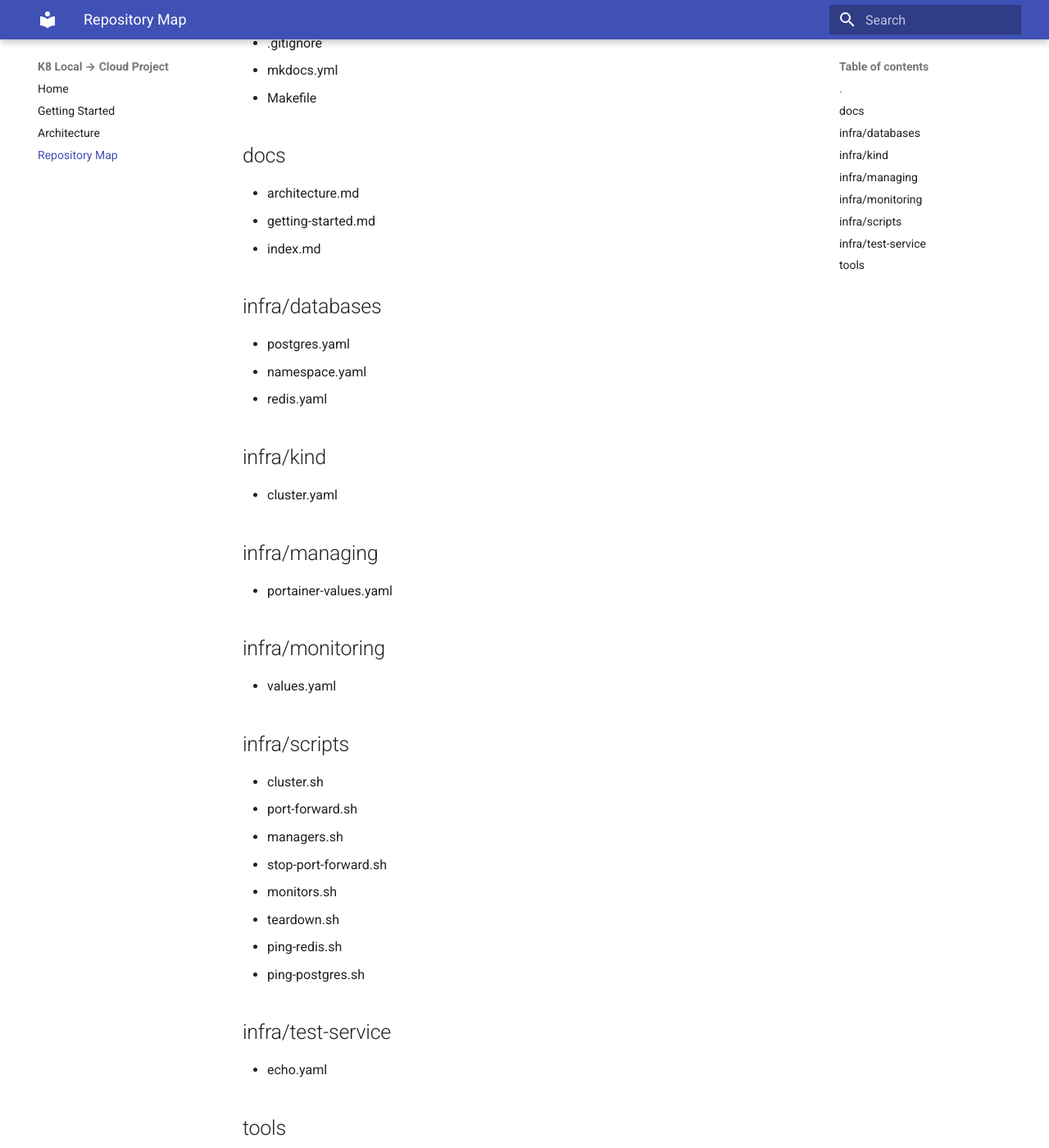
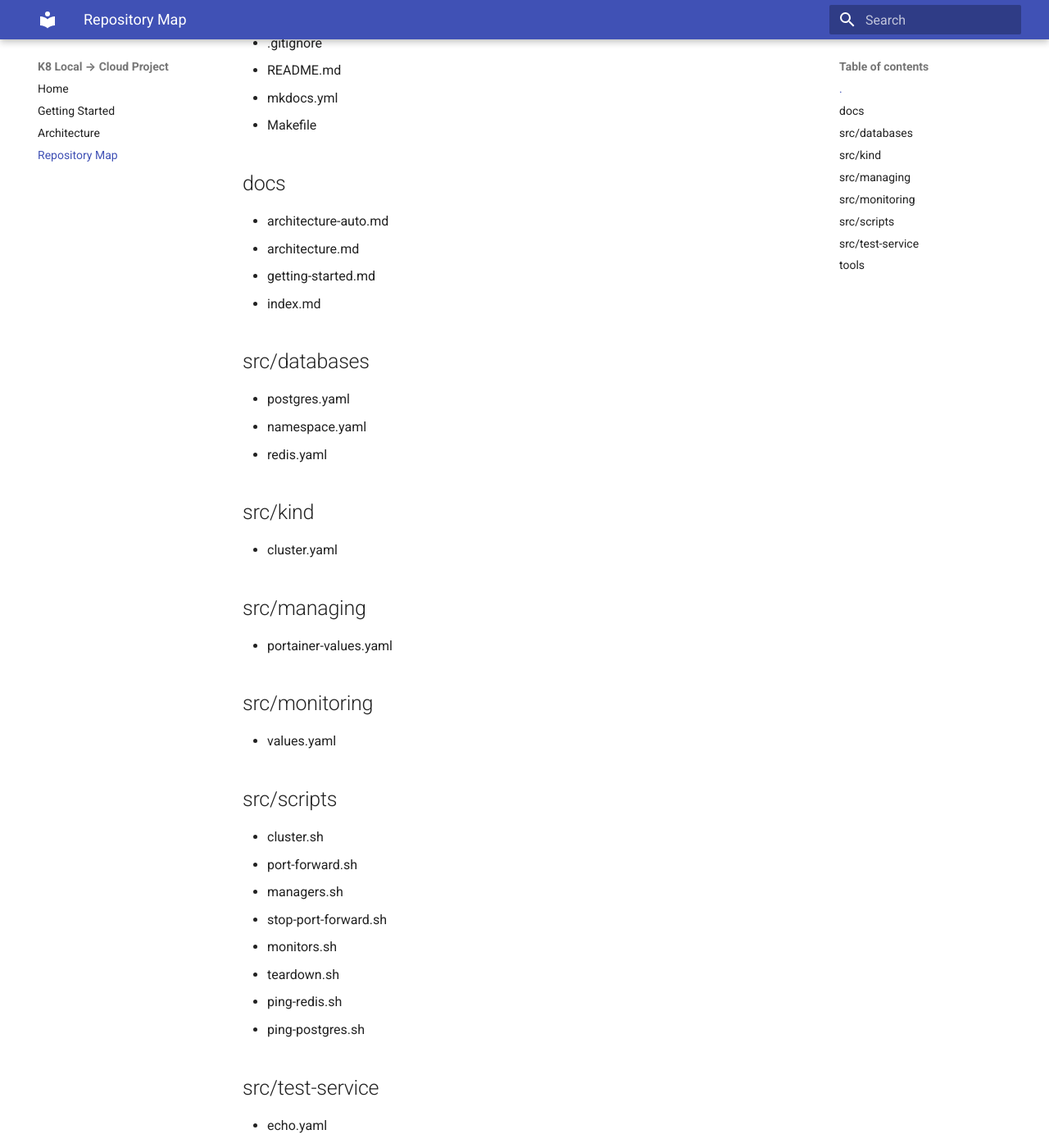
Before and after one commit to dannys0n/K8-Local-To-Cloud-Project, an MkDocs documentation site: the page built from docs/architecture-auto.md, in a window 1280 px wide and 1400 px high, scrolled down 191 px. Shown: the whole window at 82% size. Built offline with MkDocs 1.6.1 and Material for MkDocs 9.7.7, drawn with Linux system fonts in a browser that asks for light colours.

Commit message:
Auto-generate docs

```diff
--- a/docs/architecture-auto.md
+++ b/docs/architecture-auto.md
@@ -3,34 +3,36 @@
 ## .
 
 - .gitignore
+- README.md
 - mkdocs.yml
 - Makefile
 
 ## docs
 
+- architecture-auto.md
 - architecture.md
 - getting-started.md
 - index.md
 
-## infra/databases
+## src/databases
 
 - postgres.yaml
 - namespace.yaml
 - redis.yaml
 
-## infra/kind
+## src/kind
 
 - cluster.yaml
 
-## infra/managing
+## src/managing
 
 - portainer-values.yaml
 
-## infra/monitoring
+## src/monitoring
 
 - values.yaml
 
-## infra/scripts
+## src/scripts
 
 - cluster.sh
 - port-forward.sh
@@ -41,7 +43,7 @@
 - ping-redis.sh
 - ping-postgres.sh
 
-## infra/test-service
+## src/test-service
 
 - echo.yaml
 
```
Also changed, not shown: README.md (+8 -6 lines).
